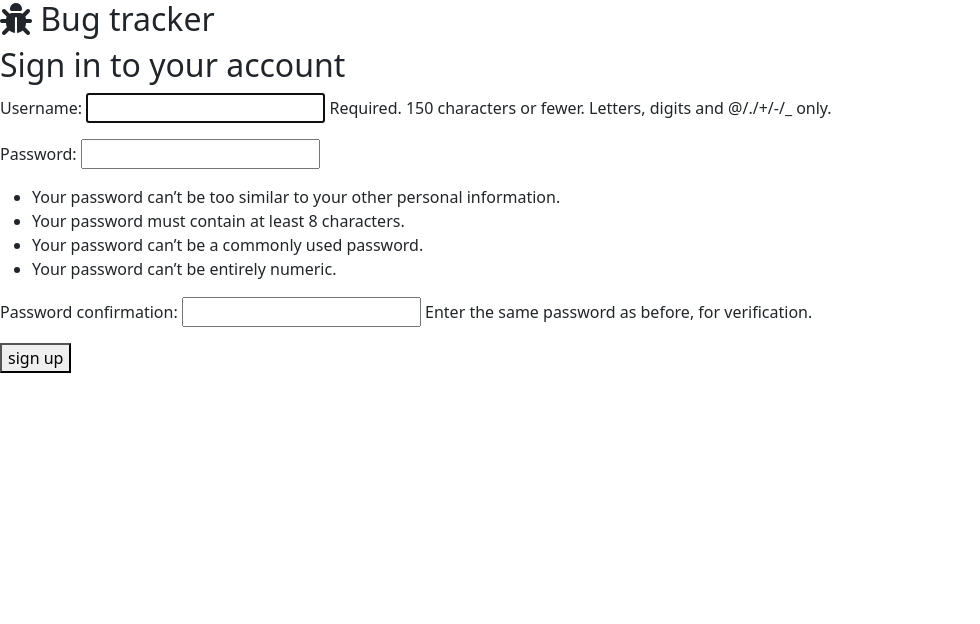
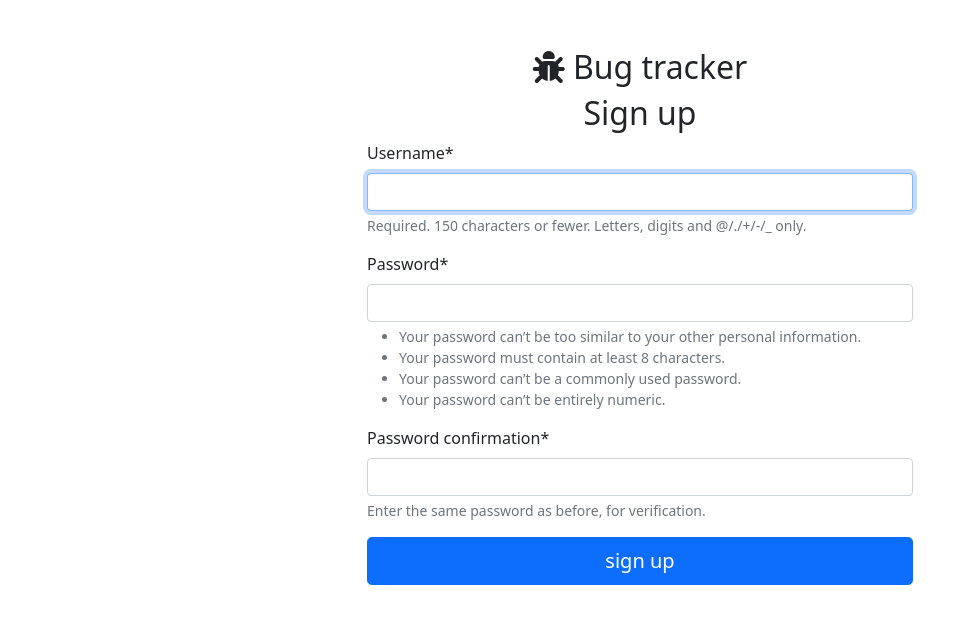
Before and after one commit to andols-dev/bugtracker, a Django app: page /accounts/signup/ in a window 1280 px wide. Shown: the top 624 px of the page, without its empty margins (0-980 px from the left). Run offline with Django 3.2, Linux system fonts and the light colour scheme; some libraries are stand-ins or nearby versions.

Commit message:
add sign up view with bootstrap

```diff
--- a/accounts/templates/accounts/login.html
+++ b/accounts/templates/accounts/login.html
@@ -7,7 +7,7 @@
 {% block content %}
 {% comment %} todo: center messages {% endcomment %}
 {% if messages %}
-<div class="container">
+<div class="container mt-5">
     <div class="row">
         <div class="col-md-6 offset-md-3">
             {% for message in messages %}<div class="alert alert-success" role="alert">{{ message }}</div>{% endfor %}
--- a/accounts/templates/accounts/sign_up.html
+++ b/accounts/templates/accounts/sign_up.html
@@ -5,18 +5,31 @@
 {% endblock title %}
 
 {% block content %}
-<div>
-  <h2>
-    <i class="fas fa-bug"></i>  Bug tracker
-  </h2>
-  <h2>
-    Sign in to your account
-  </h2>
+{% comment %} todo: center messages {% endcomment %}
+{% if messages %}
+<div class="container">
+    <div class="row">
+        <div class="col-md-6 offset-md-3">
+            {% for message in messages %}<div class="alert alert-success" role="alert">{{ message }}</div>{% endfor %}
+        </div>
+    </div>
+  </div>
+{% endif %}
+<div class="container mt-5">
+  <h2 class="text-center"><i class="fas fa-bug"></i>  Bug tracker</h2>
+  <h2 class="text-center">Sign up</h2>
+
+  <div class="row">
+    <div class="col-md-6 offset-md-3">
+      {% load crispy_forms_tags %}
+      <form method="post">
+        {% csrf_token %}
+        {{form | crispy}}
+        <button class="w-100 btn btn-lg btn-primary" type="submit">
+          sign up
+        </button>
+      </form>
+  </div>
+  </div>
 </div>
-
-<form method="post">
-  {% csrf_token %}
-  {{form.as_p}}
-  <button type="submit">sign up</button>
-</form>
 {% endblock content %}
--- a/accounts/views.py
+++ b/accounts/views.py
@@ -14,7 +14,8 @@ def sign_up_view(request):
         form = UserCreationForm(request.POST)
         if form.is_valid():
             form.save()
-            messages.success(request,'Success, you have created a user')
+            username = form.cleaned_data.get('username')
+            messages.success(request,f'Account created for {username}')
             return redirect('login')
     else:
         form = UserCreationForm()
--- a/templates/partials/nav.html
+++ b/templates/partials/nav.html
@@ -8,8 +8,6 @@
       {% if user.is_authenticated %}
 
       <a href="{% url 'logout' %}">Log out
-        <svg fill="none" stroke="currentColor" stroke-linecap="round" stroke-linejoin="round" stroke-width="2" class="w-4 h-4 ml-1" viewBox="0 0 24 24">
-          <path d="M5 12h14M12 5l7 7-7 7"></path>
-        </svg>
+
       </a>
       {% endif %}
```
